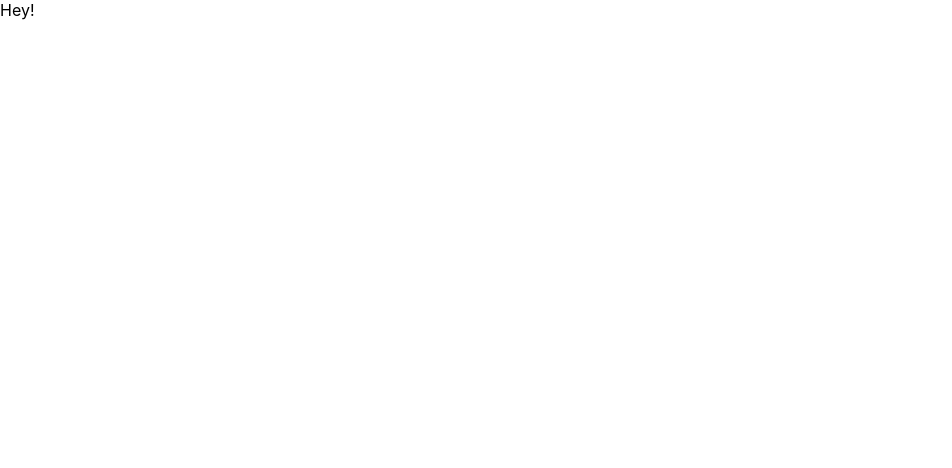
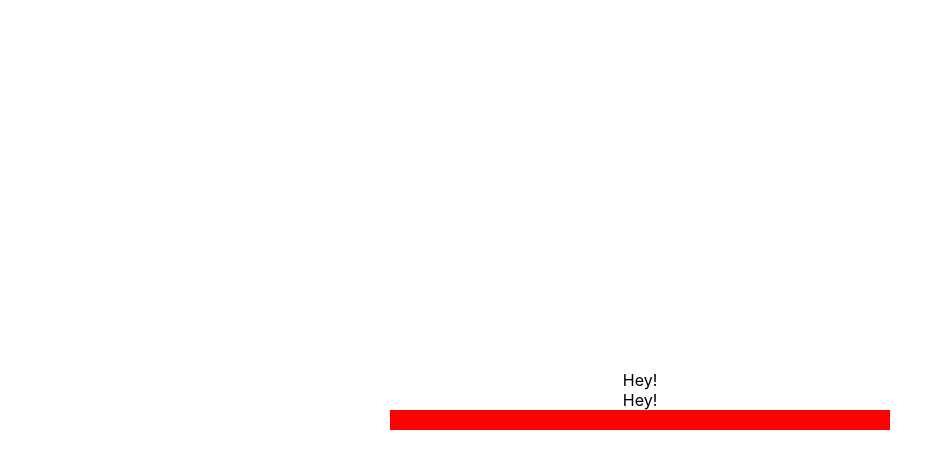
Before and after one commit to gsajith/lazy-load-demo, a Next.js app: page / in a window 1280 px wide. Shown: the top 468 px of the page, without its empty margins (0-952 px from the left). Built offline with nearby package versions, Linux system fonts and the light colour scheme.

Commit message:
Add styled-components and babel plugin for it

```diff
--- a/package.json
+++ b/package.json
@@ -10,6 +10,10 @@
   "dependencies": {
     "next": "10.0.0",
     "react": "17.0.1",
-    "react-dom": "17.0.1"
+    "react-dom": "17.0.1",
+    "styled-components": "^5.2.0"
+  },
+  "devDependencies": {
+    "babel-plugin-styled-components": "^1.11.1"
   }
 }
--- /dev/null
+++ b/pages/components/TextInput.js
@@ -0,0 +1,7 @@
+import React from 'react';
+
+const TextInput = (props) => {
+  return <input {...props} />;
+};
+
+export default TextInput;
--- a/pages/index.js
+++ b/pages/index.js
@@ -1,13 +1,17 @@
 import Head from 'next/head';
+import TextInput from './components/TextInput';
+import Wrapper from './styled-components/Wrapper';
 
 export default function Home() {
   return (
-    <div>
+    <Wrapper>
       <Head>
         <title>Lazy Loading Images</title>
         <link rel="icon" href="/favicon.ico" />
       </Head>
       <div>Hey!</div>
-    </div>
+      <div>Hey!</div>
+      <TextInput style={{ width: 500, background: 'red' }} />
+    </Wrapper>
   );
 }
--- /dev/null
+++ b/pages/styled-components/Wrapper.js
@@ -0,0 +1,12 @@
+import styled from 'styled-components';
+
+const Wrapper = styled.div`
+  min-height: 100vh;
+  padding: 0 0.5rem;
+  display: flex;
+  flex-direction: column;
+  justify-content: center;
+  align-items: center;
+`;
+
+export default Wrapper;
```
Also changed, not shown: .babelrc (added), 1 other file (tests, documents, lock files or other folders).
